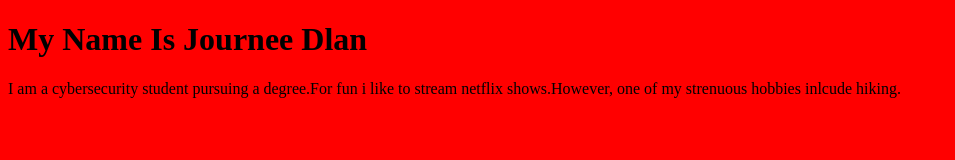
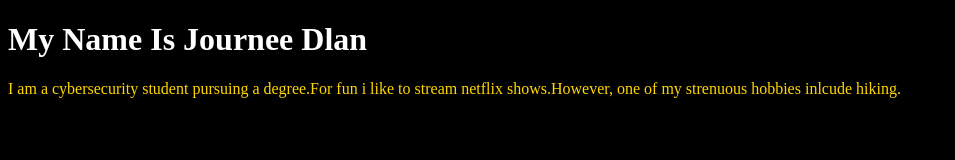
Before and after one commit to jdlan/jdlan.github.io, a plain HTML site: page iindex.html in a window 1280 px wide. Shown: the whole page, without its empty margins (0-955 px from the left). Drawn offline with Linux system fonts and the light colour scheme.

Commit message:
Update iindex.html

```diff
--- a/iindex.html
+++ b/iindex.html
@@ -3,9 +3,9 @@
   <head>
     <title>My Personal Introduction</title>
     <style>
-      body {background-color: RED;}
-      h1 {color: F7F4F0;}
-      p {color: C5B5B9;}
+      body {background-color: black;}
+      h1 {color: white;}
+      p {color: gold;}
     </style>
   </head>
   <body>
```
